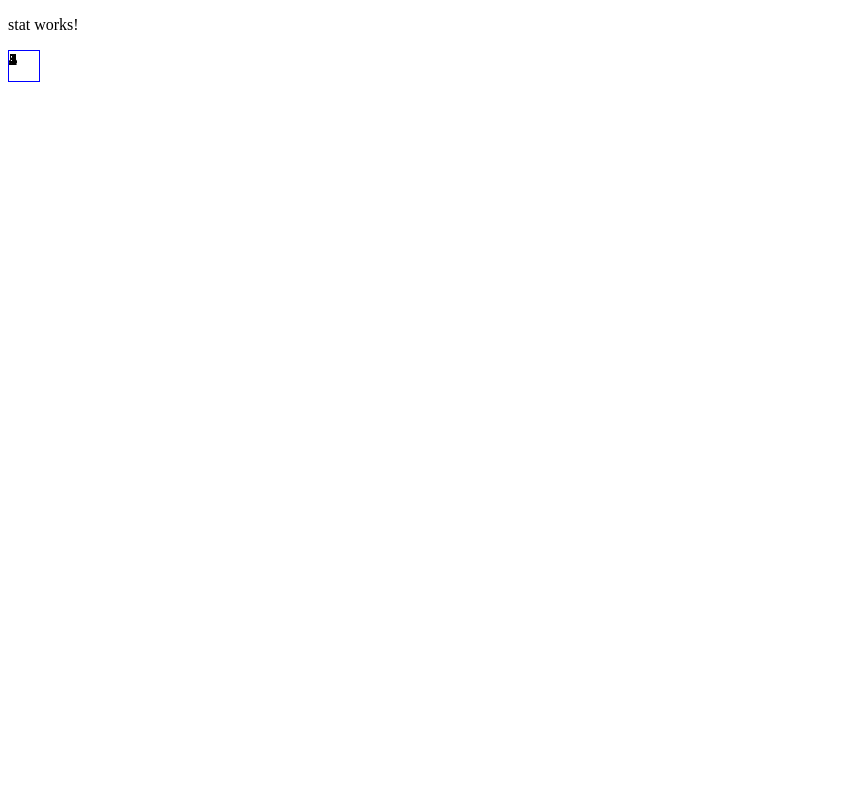
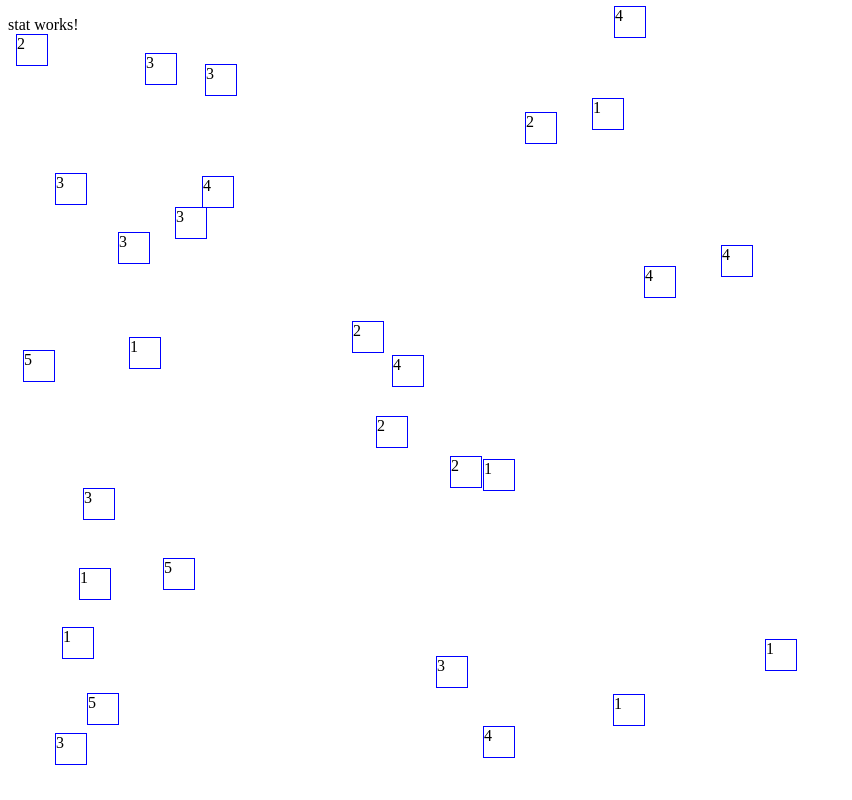
Before and after one commit to hasan42/connect-line, an Angular app: page / in a window 1280 px wide. Shown: the whole page, without its empty margins (0-852 px from the left). Built offline with nearby package versions, Linux system fonts and the light colour scheme.

Commit message:
point check around

```diff
--- a/src/app/game.service.ts
+++ b/src/app/game.service.ts
@@ -37,19 +37,32 @@ export class GameService {
 
       let tileLength = this.randomFromMinToMax(this.minItemTile, this.maxItemTile);
       for (let j = 1; j <= tileLength; j++) {
-        let top = this.randomFromMinToMax(0, this.areaHeight);
-        let left = this.randomFromMinToMax(0, this.areaWidth);
+        let top = null,
+            left = null;
+        do {
+          top = this.randomFromMinToMax(0, this.areaHeight);
+          left = this.randomFromMinToMax(0, this.areaWidth);
+        } while ( this.checkAround(top,left) === true);
+
         let item = { top: top, left: left, ind: i};
         this.items.push(item);
       }
 
     }
-    console.log(this.items);
   }
 
   randomFromMinToMax(min, max) {
-    // случайное число от min до (max+1)
     let rand = min + Math.random() * (max + 1 - min);
     return Math.floor(rand);
   }
+
+  checkAround(top,left){
+    let arr = null;
+    arr = this.items.filter(x=> top >= x.top-30 && top <= x.top+30 && left >= x.left-30 && left <= x.left+30 );
+    if(arr.length >= 1){
+      return true
+    }else{
+      return false
+    }
+  }
 }
--- a/src/app/tile/tile.component.html
+++ b/src/app/tile/tile.component.html
@@ -1 +1 @@
-<div class="tile" [style.top]="top" [style.left]="left" (click)="onClick()">{{ind}}</div>
+<div class="tile" [style.top]="top+'px'" [style.left]="left+'px'" (click)="onClick()">{{ind}}</div>
```
